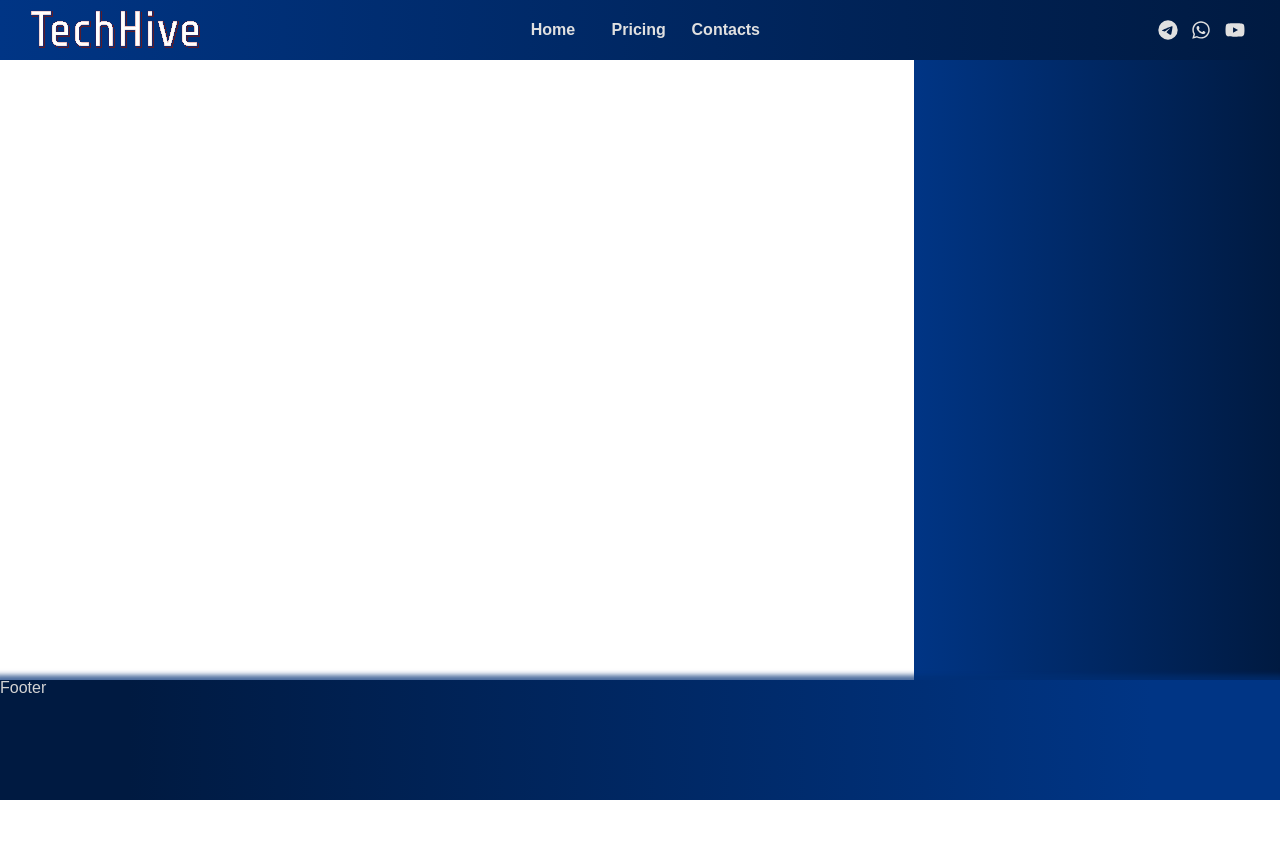
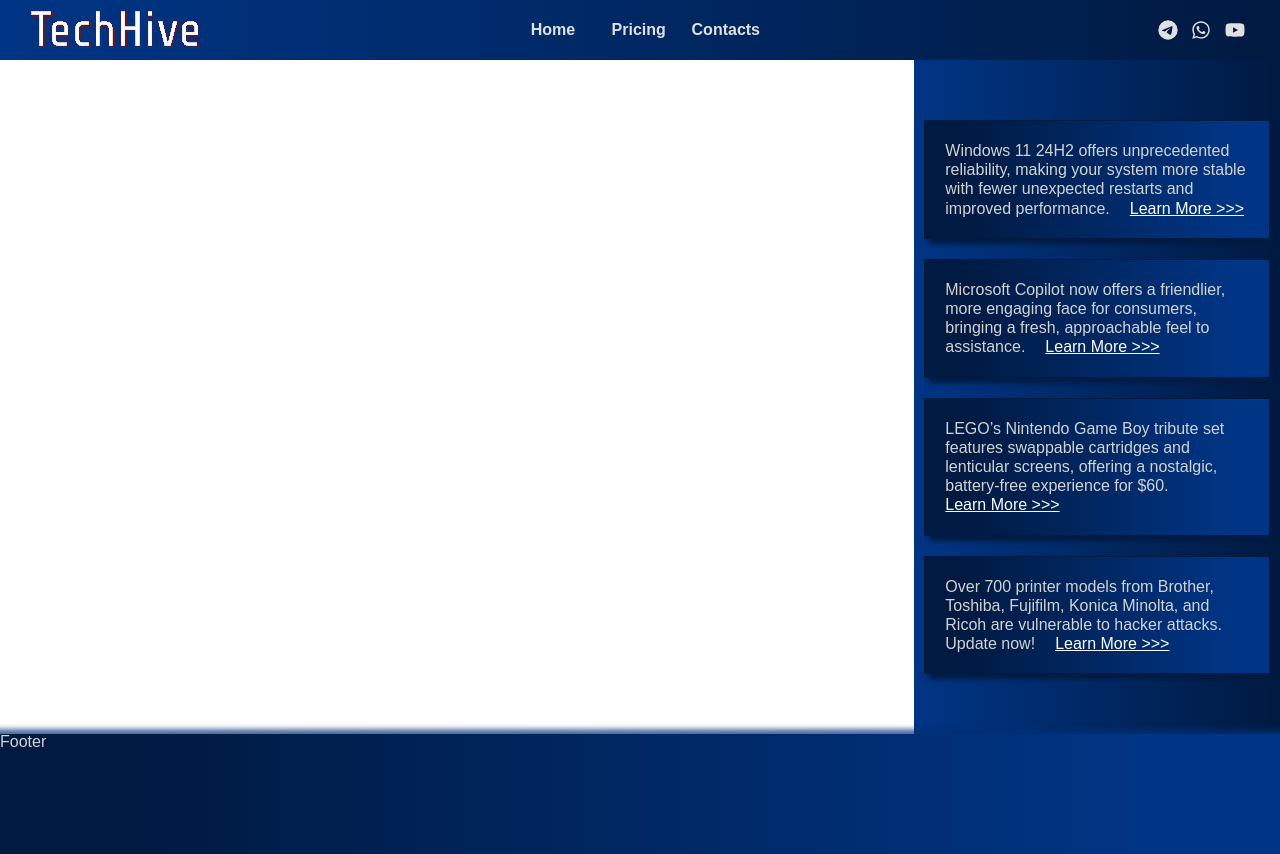
Before and after one commit to Alex-B012/techHive2, a React (Create React App) app: page /pricing in a window 1280 px wide. Before the commit the page ends 800 px from the top, so only its background shows below. Built offline with nearby package versions, Linux system fonts and the light colour scheme; a web font is replaced by a local one.

Commit message:
news animation - completed

```diff
--- a/src/components/News/News.tsx
+++ b/src/components/News/News.tsx
@@ -1,14 +1,20 @@
-import "./news.css"
+import "./news.css";
+import { news_data } from "../../data/news";
+import NewsCard from "./NewsCard/NewsCard";
+import { prepareNewsArray } from "../../utils/arrayFuncs";
 
 function News() {
+   const shuffledNews = prepareNewsArray(news_data);
+
    return (
       <section className="news__section">
-         <div className="news__card">
-
+         <div className="news__cardsList">
+            {shuffledNews.map((item, num) => (
+               <NewsCard key={item.id} item={item} order={num} />
+            ))}
          </div>
-
       </section>
-   )
+   );
 }
 
-export default News
+export default News;
--- /dev/null
+++ b/src/components/News/NewsCard/NewsCard.tsx
@@ -0,0 +1,27 @@
+import { Link } from "react-router-dom";
+import "./newscard.css";
+import { Article } from "../../../types/news";
+
+interface NewsCardProps {
+   item: Article;
+   order: number;
+}
+
+function NewsCard({ item, order }: NewsCardProps) {
+   const news__animation = "news__animation";
+   return (
+      <div className="news__card">
+         <p className="news__cardText">
+            <span>{item.promoTitle}</span>
+            <Link
+               to={item.url}
+               className={`news__cardLink ${order === 0 || order === 2 ? news__animation : ""}`}
+            >
+               {"Learn More >>>"}
+            </Link>
+         </p>
+      </div>
+   );
+}
+
+export default NewsCard;
--- /dev/null
+++ b/src/components/News/NewsCard/newscard.css
@@ -0,0 +1,72 @@
+.news__card {
+   display: grid;
+   grid-template-columns: 1fr;
+   grid-template-rows: 1fr;
+   min-height: 70px;
+   padding: 20px;
+   background: linear-gradient(270deg, var(--header-bg-color) 10%, var(--header-bg-color2)90%);
+   box-shadow: 5px 5px 5px 0px var(--header-bg-color2);
+   border: 1px solid var(--header-bg-color2);
+}
+
+.news__cardText {
+   line-height: 120%;
+}
+
+.news__cardText span {
+   margin-right: 20px;
+}
+
+.news__cardLink {
+   color: white;
+   transition: all 2s;
+}
+
+.news__cardLink:hover {
+   cursor: pointer;
+   color: var(--link-color-hover);
+   transition: all 0.5s;
+}
+
+.news__animation {
+   display: inline-block;
+   animation: moveRight 15s infinite;
+}
+
+@keyframes moveRight {
+   0% {
+      transform: translateX(0);
+   }
+
+   3% {
+      transform: translateX(3px);
+   }
+
+   5% {
+      transform: translateX(3px);
+   }
+
+   8% {
+      transform: translateX(0);
+   }
+
+   11% {
+      transform: translateX(0);
+   }
+
+   14% {
+      transform: translateX(3px);
+   }
+
+   17% {
+      transform: translateX(3px);
+   }
+
+   20% {
+      transform: translateX(0);
+   }
+
+   100% {
+      transform: translateX(0);
+   }
+}
--- a/src/components/News/news.css
+++ b/src/components/News/news.css
@@ -4,10 +4,18 @@
    display: grid;
    grid-area: news;
    grid-template-columns: 1fr;
-   grid-template-rows: repeat(4, 1 fr);
-   row-gap: 0 10px;
+   grid-template-rows: auto;
    align-items: start;
    justify-content: center;
-   padding: 20px 5px;
+   padding: 60px 10px;
    background: linear-gradient(90deg, var(--header-bg-color) 0%, var(--header-bg-color2)100%);
 }
+
+.news__cardsList {
+   display: grid;
+   grid-template-columns: 1fr;
+   grid-template-rows: repeat(4, minmax(70px, auto));
+   align-items: start;
+   justify-content: center;
+   row-gap: 20px;
+}
--- a/src/data/news.ts
+++ b/src/data/news.ts
@@ -4,7 +4,7 @@
 import printer_8 from "../assets/images_news/8_printer.webp";
 import samsung_memory_8 from "../assets/images_news/8_samsung-memory.webp";
 
-export const news = [
+export const news_data = [
    {
       id: 11,
       url: "",
--- /dev/null
+++ b/src/types/news.ts
@@ -0,0 +1,41 @@
+export interface ArticleImage {
+   img_author: string;
+   name: string;
+   source: string;
+   img: string;
+}
+
+export interface ArticleVideo {
+   video_author: string;
+   name: string;
+   source: string;
+   video: string;
+}
+
+export interface ArticleAuthor {
+   name: string;
+   img: string;
+}
+
+export interface Heading {
+   heading: string;
+   heading_img: ArticleImage;
+   heading_video: ArticleVideo;
+   heading_yt_video: ArticleVideo;
+   paragraphs: string[];
+}
+
+export interface Article {
+   id: number;
+   url: string;
+   category: string;
+   title: string;
+   subtitle: string;
+   promoTitle: string;
+   article_img: ArticleImage;
+   article_video: ArticleVideo;
+   article_yt_video: ArticleVideo;
+   article_author: ArticleAuthor;
+   date: string;
+   text: Heading[];
+}
--- /dev/null
+++ b/src/utils/arrayFuncs.ts
@@ -0,0 +1,20 @@
+// Fisher-Yates (or Knuth) shuffle algorithm
+export function shuffleArray<T>(array: T[]): T[] {
+   for (let i = array.length - 1; i > 0; i--) {
+      const j = Math.floor(Math.random() * (i + 1));
+      [array[i], array[j]] = [array[j], array[i]];
+   }
+   return array;
+}
+
+
+// Кemove empty objects; shuffle and limit the array up to 6 object
+export function prepareNewsArray<T extends { promoTitle?: string }>(array: T[]): T[] {
+   const filteredArray = array.filter(item => item.promoTitle && item.promoTitle.length > 0);
+
+   const shuffledArray = shuffleArray(filteredArray);
+   if (filteredArray.length <= 6) {
+      return filteredArray;
+   }
+   return shuffledArray.slice(0, 6);
+}
```
